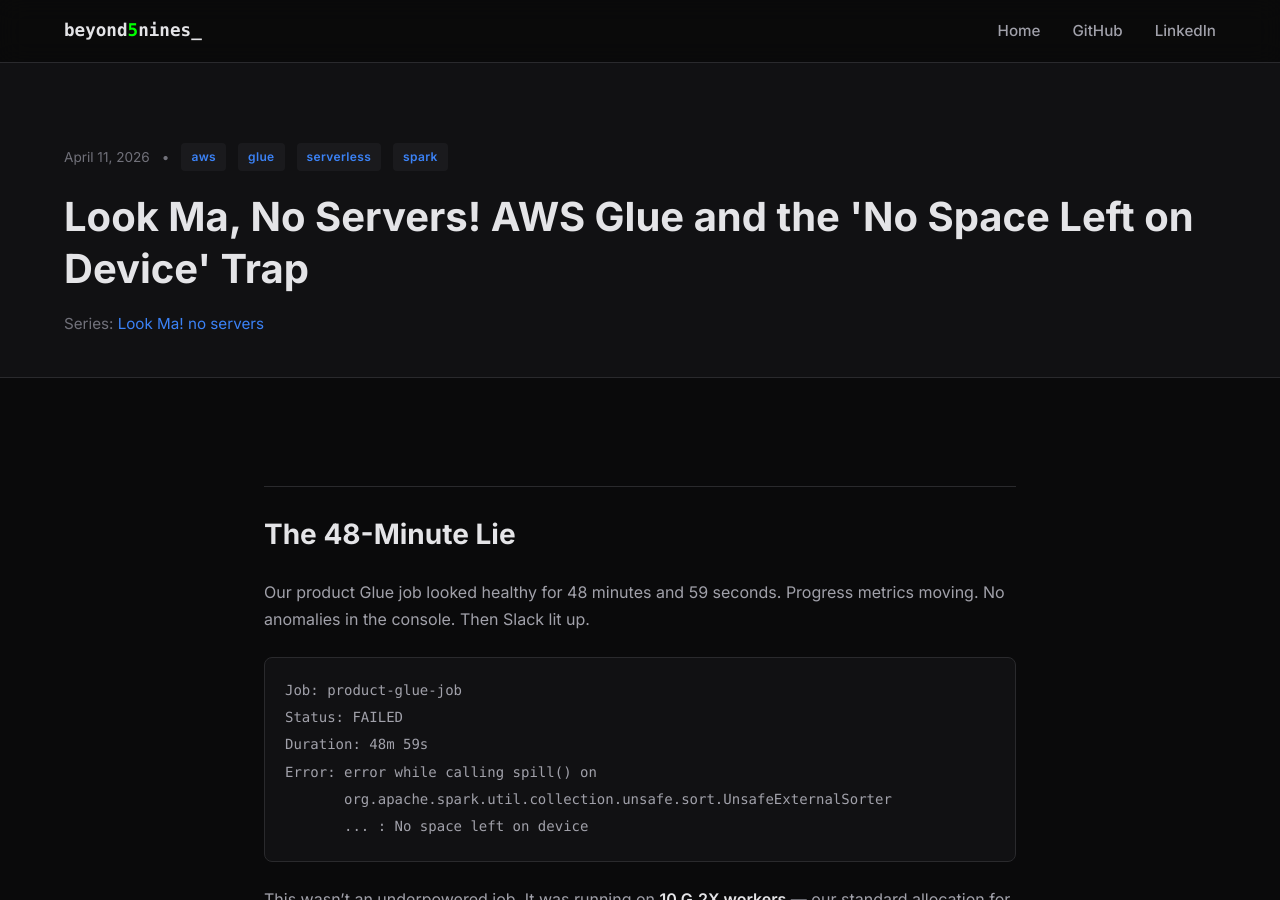
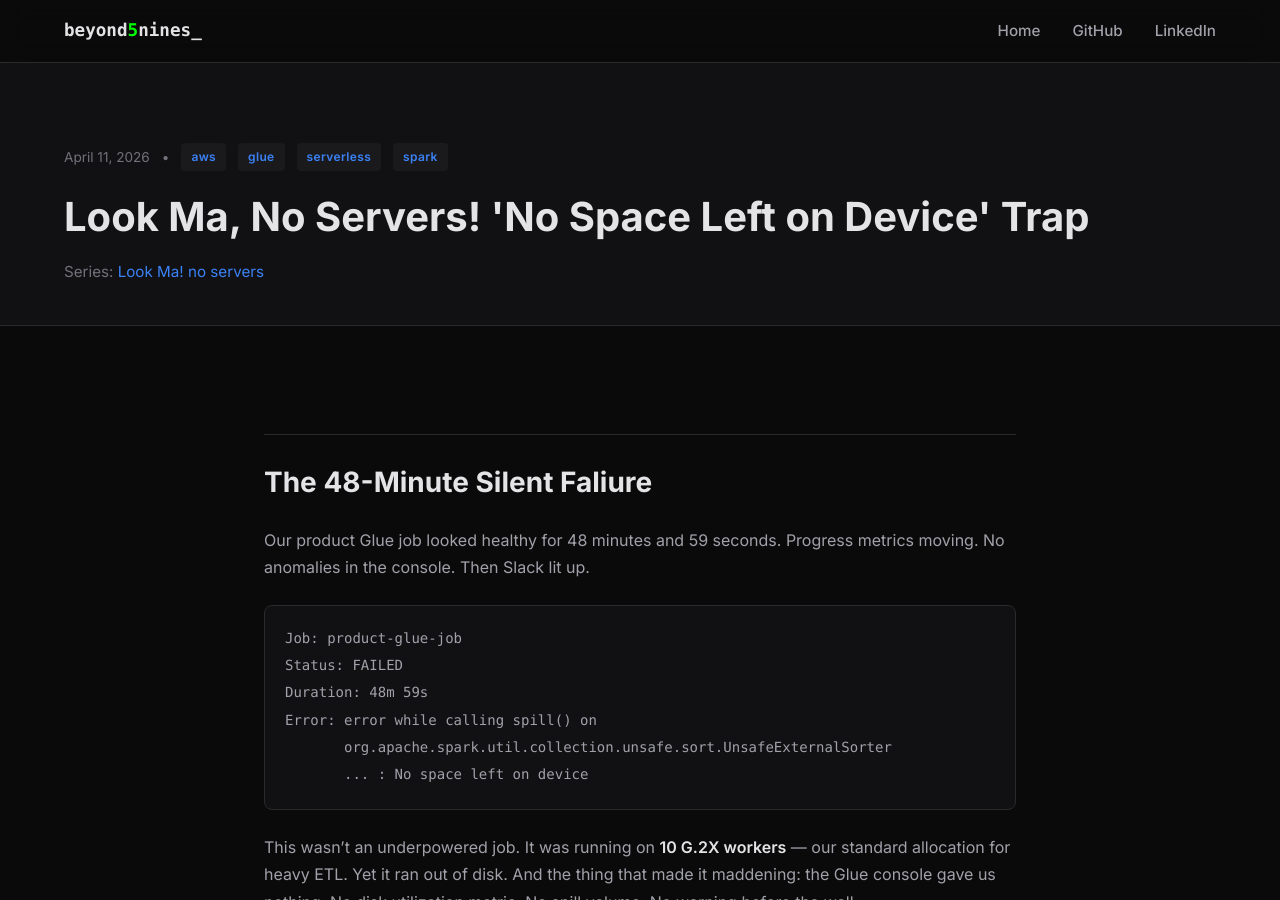
Before and after one commit to beyond5nines/beyond5nines.github.io, a Jekyll site: the page built from _articles/look-ma-no-servers-03.md, in a window 1280 px wide and 900 px high. Built offline with Jekyll 4.4.1, drawn with Linux system fonts in a browser that asks for light colours.

Commit message:
Update title and section header in article

```diff
--- a/_articles/look-ma-no-servers-03.md
+++ b/_articles/look-ma-no-servers-03.md
@@ -1,6 +1,6 @@
 ---
 layout: post
-title: "Look Ma, No Servers! AWS Glue and the 'No Space Left on Device' Trap"
+title: "Look Ma, No Servers! 'No Space Left on Device' Trap"
 date: 2026-04-11 12:00:00 -0000
 categories: aws glue serverless spark
 series: Look Ma! no servers
@@ -9,7 +9,7 @@ redirect_from:
   - /look-ma-no-servers-02/
 ---
 
-## The 48-Minute Lie
+## The 48-Minute Silent Faliure
 
 Our product Glue job looked healthy for 48 minutes and 59 seconds. Progress metrics moving. No anomalies in the console. Then Slack lit up.
 
```
